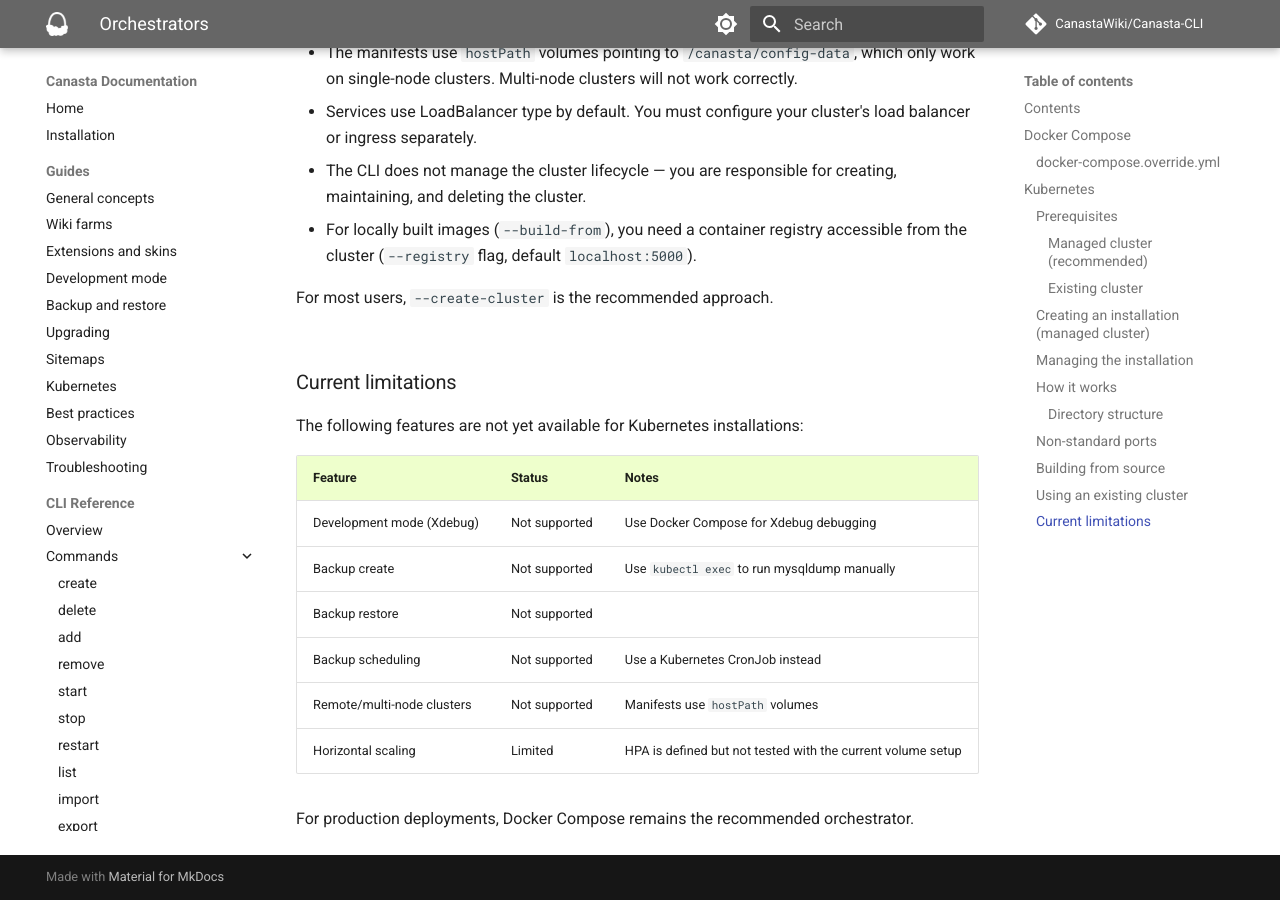
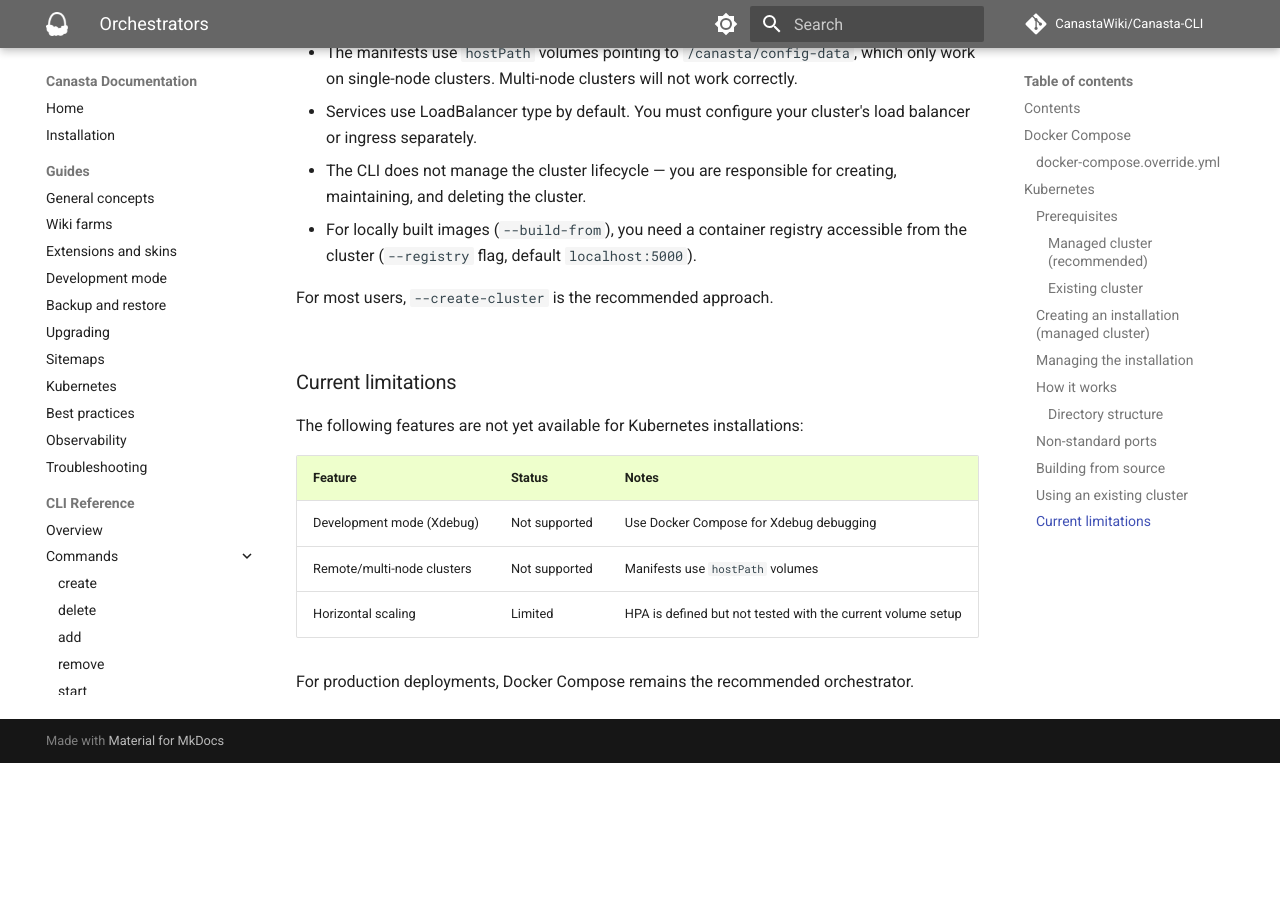
Before and after one commit to CanastaWiki/Canasta-CLI, an MkDocs documentation site: the page built from docs/guide/orchestrators.md, in a window 1280 px wide and 900 px high, scrolled down 5353 px. Built offline with MkDocs 1.6.1 and Material for MkDocs 9.7.7, drawn with Linux system fonts in a browser that asks for light colours; comment, search, counter and statistics services are not loaded; after the commit the page ends 6116 px from its top, so only the background shows below that.

Commit message:
Update Kubernetes docs to reflect backup support (#377)
Remove backup create, backup restore, and backup scheduling from the
Kubernetes limitations table since all three are now functional.
Remove the stale mysqldump reference. Add a note to the backup guide
that Kubernetes installations require a remote backup repository
(S3, SFTP, etc.).

```diff
--- a/docs/guide/orchestrators.md
+++ b/docs/guide/orchestrators.md
@@ -242,9 +242,6 @@
 | Feature | Status | Notes |
 |---------|--------|-------|
 | Development mode (Xdebug) | Not supported | Use Docker Compose for Xdebug debugging |
-| Backup create | Not supported | Use `kubectl exec` to run mysqldump manually |
-| Backup restore | Not supported | |
-| Backup scheduling | Not supported | Use a Kubernetes CronJob instead |
 | Remote/multi-node clusters | Not supported | Manifests use `hostPath` volumes |
 | Horizontal scaling | Limited | HPA is defined but not tested with the current volume setup |
 
```
Also changed, not shown: docs/guide/backup.md (+2 -0 lines).
